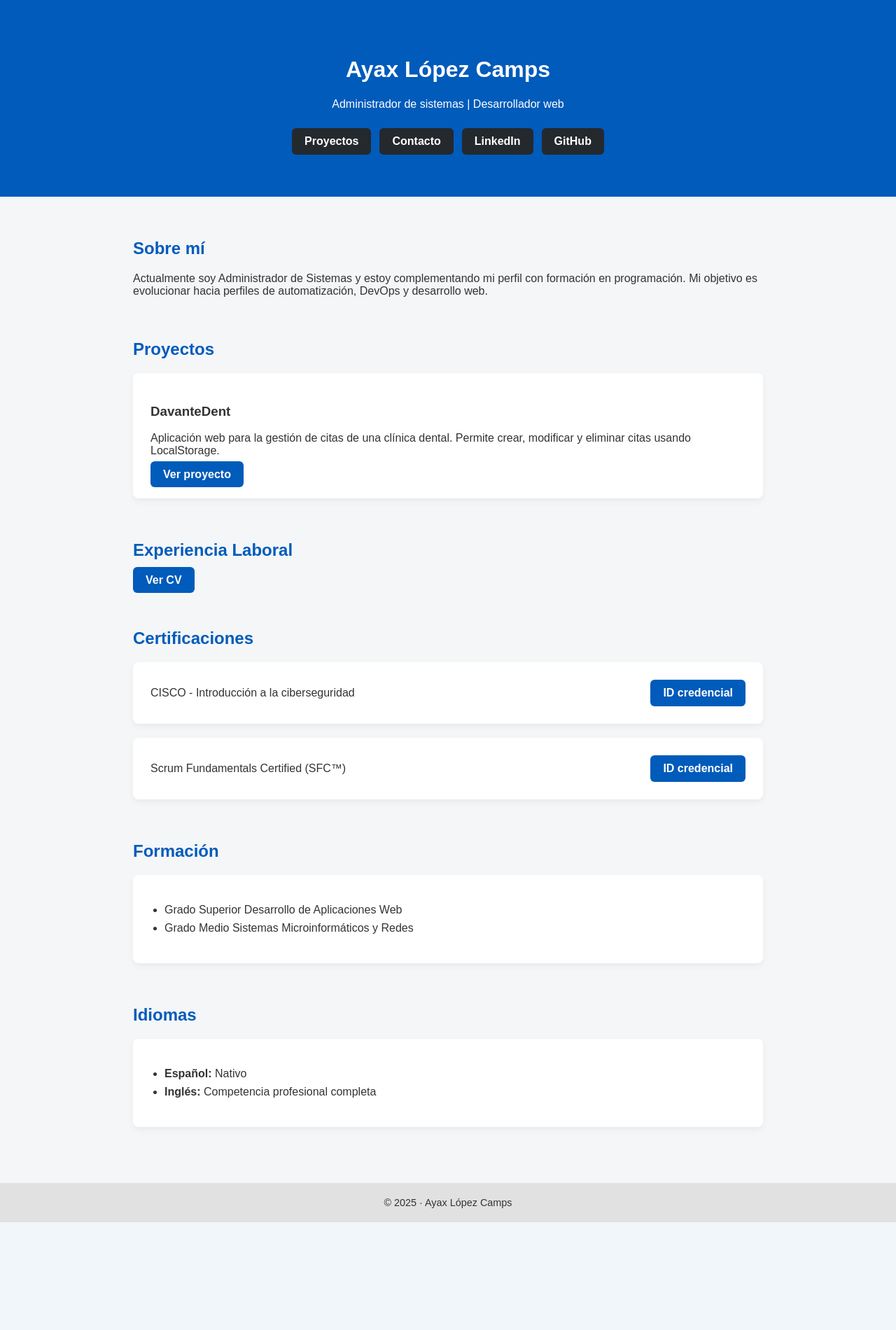
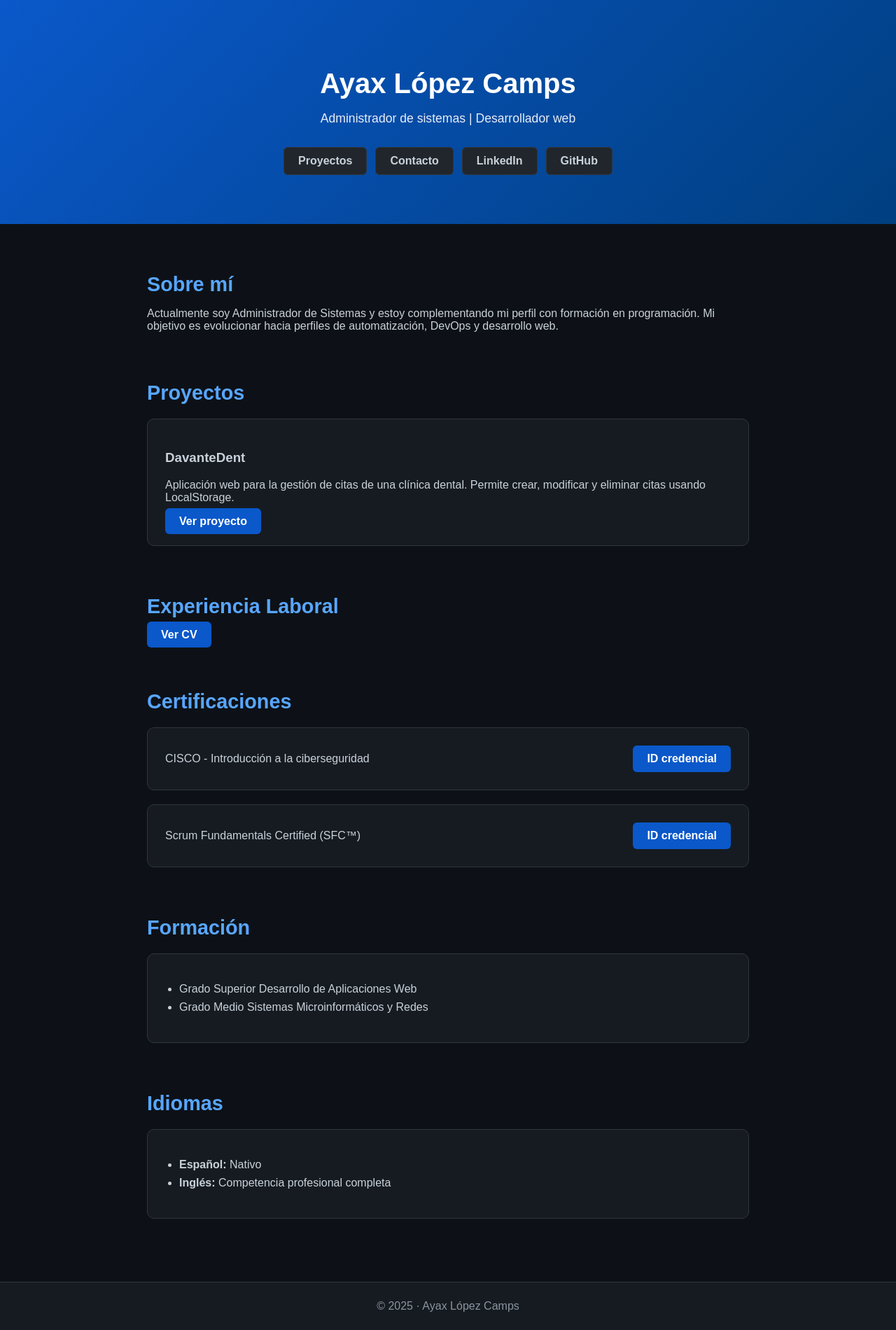
Before and after one commit to Ayaxlc/Ayaxlc.github.io, a PHP site: page / in a window 1280 px wide. Shown: the whole page at 70% size. Before the commit the page ends 1746 px from the top, so only its background shows below. Run offline with PHP 8.4, Linux system fonts and the light colour scheme.

Commit message:
Update style.css

```diff
--- a/style.css
+++ b/style.css
@@ -1,20 +1,37 @@
+/* RESET BÁSICO */
+* {
+    box-sizing: border-box;
+}
+
+/* BODY */
 body {
     margin: 0;
     font-family: Arial, sans-serif;
-    background-color: #f4f6f8;
-    color: #333;
+    background-color: #0d1117; /* fondo oscuro tipo GitHub */
+    color: #c9d1d9;
 }
 
 /* HERO */
 .hero {
-    background-color: #005bbb;
+    background: linear-gradient(135deg, #0a58ca, #003f80);
     color: white;
     text-align: center;
-    padding: 60px 20px;
+    padding: 70px 20px;
 }
 
+.hero h1 {
+    margin-bottom: 10px;
+    font-size: 2.5rem;
+}
+
+.hero p {
+    font-size: 1.1rem;
+    opacity: 0.9;
+}
+
+/* BOTONES HERO */
 .hero-buttons {
-    margin-top: 25px;
+    margin-top: 30px;
     display: flex;
     justify-content: center;
     gap: 12px;
@@ -24,65 +41,58 @@ body {
 /* BOTONES GENERALES */
 .btn {
     text-decoration: none;
-    padding: 10px 18px;
+    padding: 10px 20px;
     border-radius: 6px;
-    background-color: #24292e; /* gris GitHub */
-    color: white;
+    background-color: #21262d;
+    color: #c9d1d9;
     font-weight: 600;
-    cursor: pointer;
-    border: none;
-    transition: background-color 0.25s ease;
+    border: 1px solid #30363d;
+    transition: all 0.25s ease;
 }
 
 .btn:hover {
-    background-color: #000;
+    background-color: #30363d;
+    color: white;
 }
 
-/* BOTONES DE PROYECTO / CV */
-.btn-project,
-.btn-proyecto {
-    background-color: #005bbb;
+/* BOTONES DE PROYECTO */
+.btn-project {
+    background-color: #0a58ca;
+    border: none;
+    color: white;
 }
 
-.btn-project:hover,
-.btn-proyecto:hover {
-    background-color: #003f80;
+.btn-project:hover {
+    background-color: #084298;
 }
 
-/* BOTÓN CREDENCIAL */
-.btn-credential {
-    background-color: #6c757d;
-    font-size: 0.9rem;
-}
-
-.btn-credential:hover {
-    background-color: #495057;
-}
-
-/* CONTENEDORES */
+/* CONTENEDOR */
 .container {
     max-width: 900px;
-    margin: 60px auto;
+    margin: 70px auto;
     padding: 0 20px;
 }
 
+/* TÍTULOS */
 h2 {
-    color: #005bbb;
+    color: #58a6ff;
+    margin-bottom: 15px;
+    font-size: 1.8rem;
 }
 
-/* TARJETAS (HTML + JS) */
-.project-card,
-.proyecto-card {
-    background-color: white;
+/* TARJETAS */
+.project-card {
+    background-color: #161b22;
     padding: 25px;
-    border-radius: 8px;
+    border-radius: 10px;
     margin-top: 20px;
-    box-shadow: 0 4px 10px rgba(0,0,0,0.05);
+    border: 1px solid #30363d;
+    transition: transform 0.2s ease, box-shadow 0.2s ease;
 }
 
-/* PROYECTOS */
-.botones-proyecto {
-    margin-top: 15px;
+.project-card:hover {
+    transform: translateY(-5px);
+    box-shadow: 0 10px 25px rgba(0, 0, 0, 0.4);
 }
 
 /* CERTIFICACIONES */
@@ -91,7 +101,6 @@ h2 {
     justify-content: space-between;
     align-items: center;
     gap: 15px;
-    flex-wrap: wrap;
 }
 
 /* LISTAS */
@@ -105,9 +114,26 @@ li {
 
 /* FOOTER */
 footer {
-    background-color: #e1e1e1;
+    background-color: #161b22;
     text-align: center;
-    padding: 20px;
-    margin-top: 80px;
-    font-size: 0.9rem;
+    padding: 25px;
+    margin-top: 90px;
+    color: #8b949e;
+    border-top: 1px solid #30363d;
 }
+
+/* RESPONSIVE */
+@media (max-width: 600px) {
+    .hero h1 {
+        font-size: 2rem;
+    }
+
+    h2 {
+        font-size: 1.5rem;
+    }
+
+    .cert-item {
+        flex-direction: column;
+        align-items: flex-start;
+    }
+}
```
